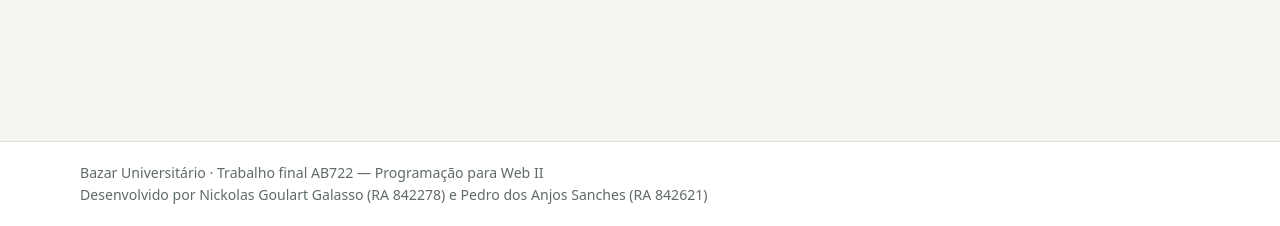
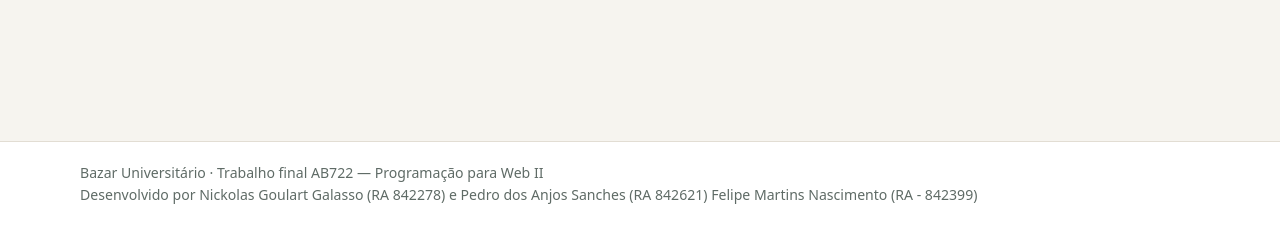
Before and after one commit to NickolDev/TrabalhoWeb, a PHP site: page /bazar-universitario/ in a window 1280 px wide. Shown: the part 574-800 px from the top of the page. Run offline with PHP 8.4, Linux system fonts and the light colour scheme; data comes from the database, SQL or seed files in the repository; data that the repository does not hold is empty.

Commit message:
CORREÇÃO do footer

```diff
--- a/src/View/layout/principal.php
+++ b/src/View/layout/principal.php
@@ -50,7 +50,7 @@
 <footer class="rodape">
     <div class="container">
         <?= $this->e($this->nomeApp()) ?> · Trabalho final AB722 — Programação para Web II<br>
-        Desenvolvido por Nickolas Goulart Galasso (RA 842278) e Pedro dos Anjos Sanches (RA 842621)
+        Desenvolvido por Nickolas Goulart Galasso (RA 842278) e Pedro dos Anjos Sanches (RA 842621) Felipe Martins Nascimento (RA - 842399)
     </div>
 </footer>
 
```
